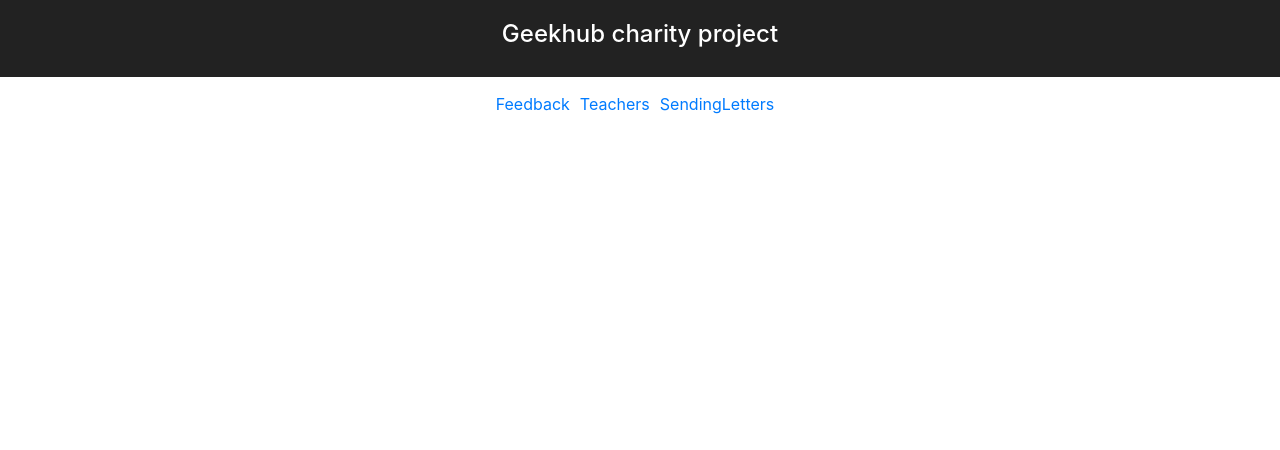
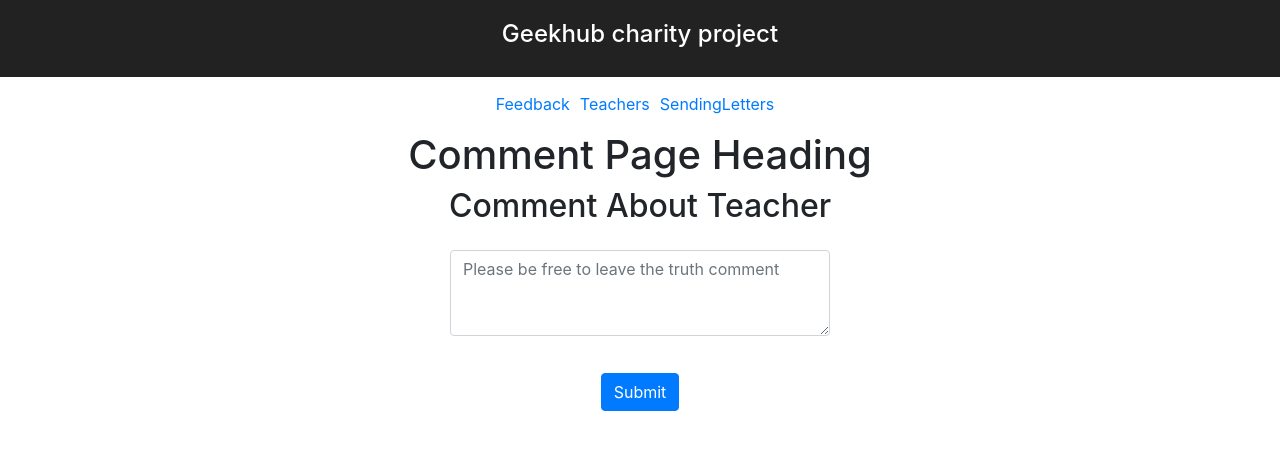
Before and after one commit to lyudmila-schastlyvets/geekhub-feedback-react, a React (Create React App) app: page /comment in a window 1280 px wide. Shown: the top 450 px of the page. Built offline with nearby package versions, Linux system fonts and the light colour scheme; no server answers.

Commit message:
Base for user comments

```diff
--- a/src/App.js
+++ b/src/App.js
@@ -9,6 +9,7 @@ import Teachers from './components/Teachers/Teachers'
 import SendingLetters from './components/SendingLetters'
 import Login from './components/Login'
 import Logout from './components/Logout'
+import Comments from './components/Comments'
 
 class App extends Component {
 
@@ -46,6 +47,7 @@ class App extends Component {
               <Route path='/teachers' component={Teachers} />
               <Route path='/sending_letters' component={SendingLetters} />
               <Route path='/login' component={Login} loggedIn={this.state.loggedIn}/>
+              <Route path='/comment' component={Comments}/>
             </Switch>
           </div>
       </div>
--- /dev/null
+++ b/src/components/CommentForm.js
@@ -0,0 +1,84 @@
+import React, { Component } from 'react'
+import { withRouter } from 'react-router-dom'
+import axios from 'axios'
+// import { EMAIL_VALIDATION_REGEX } from './../constants'
+import { API_URL } from './../constants'
+
+class CommentForm extends Component {
+  constructor(props) {
+    super(props)
+    this.state = {
+      teachers: [],
+      chosenTeachers: [],
+      emails: '',
+      errorMessage: {},
+      emailsArray: []
+    }
+
+    this.handleSubmit = this.handleSubmit.bind(this)
+    this.handleTextareaChange = this.handleTextareaChange.bind(this)
+  }
+
+  componentDidMount () {
+    let localThis = this;
+    axios.get(API_URL + '/teacher')
+      .then(function (response) {
+        localThis.setState({
+          teachers: response.data
+        })
+      })
+      .catch(function (error) {
+          console.log('error ' + error);
+        }
+      );
+  }
+
+  handleSubmit(event) {
+    event.preventDefault()
+    // let localThis = this;
+
+  }
+
+  handleSelectChange(e) {
+
+  }
+
+  handleTextareaChange(e) {
+    this.setState({
+      emails: e.target.value
+    })
+  }
+
+  render() {
+    return (
+      <div>
+        <h2>Comment About Teacher</h2>
+        <div className='form container'>
+          <form className="">
+            <div className="single-form-row row justify-content-md-center">
+              <p className='col-12 error-notification'>
+              </p>
+              <textarea
+                className='form-control col-lg-4'
+                name='pass'
+                placeholder='Please be free to leave the truth comment'
+                rows='3'
+                onChange={this.handleTextareaChange}
+              />
+              <p className='col-12 error-notification'>
+              </p>
+            </div>
+            <input
+              type='submit'
+              className='btn btn-primary'
+              value='Submit'
+              onClick={this.handleSubmit}
+            />
+          </form>
+        </div>
+      </div>
+    )
+  }
+}
+
+export default withRouter(CommentForm)
--- /dev/null
+++ b/src/components/Comments.js
@@ -0,0 +1,40 @@
+import React, { Component } from 'react'
+import { withRouter } from 'react-router-dom'
+import axios from 'axios'
+// import { EMAIL_VALIDATION_REGEX } from './../constants'
+import { API_URL } from './../constants'
+import CommentForm from './CommentForm'
+
+
+class Comments extends Component {
+  constructor(props) {
+    super(props)
+    this.state = {
+      commentFormsNumber: 0,
+
+    }
+
+    this.handleSubmit = this.handleSubmit.bind(this)
+  }
+
+  handleSubmit(event) {
+    event.preventDefault()
+    // let localThis = this;
+
+  }
+
+  handleSelectChange(e) {
+
+  }
+
+  render() {
+    return (
+      <div>
+        <h1>Comment Page Heading</h1>
+        <CommentForm />
+      </div>
+    )
+  }
+}
+
+export default withRouter(Comments)
```
